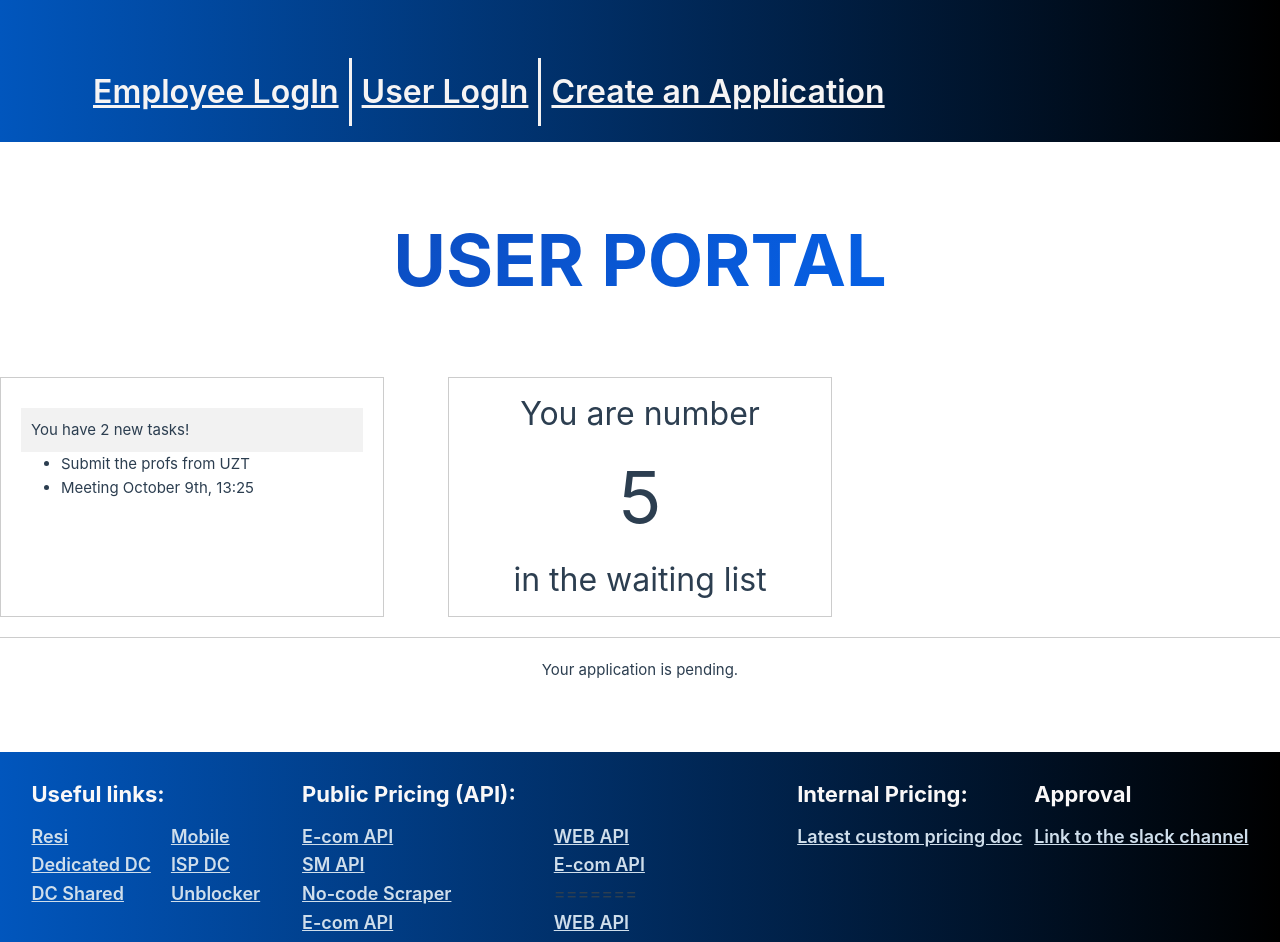
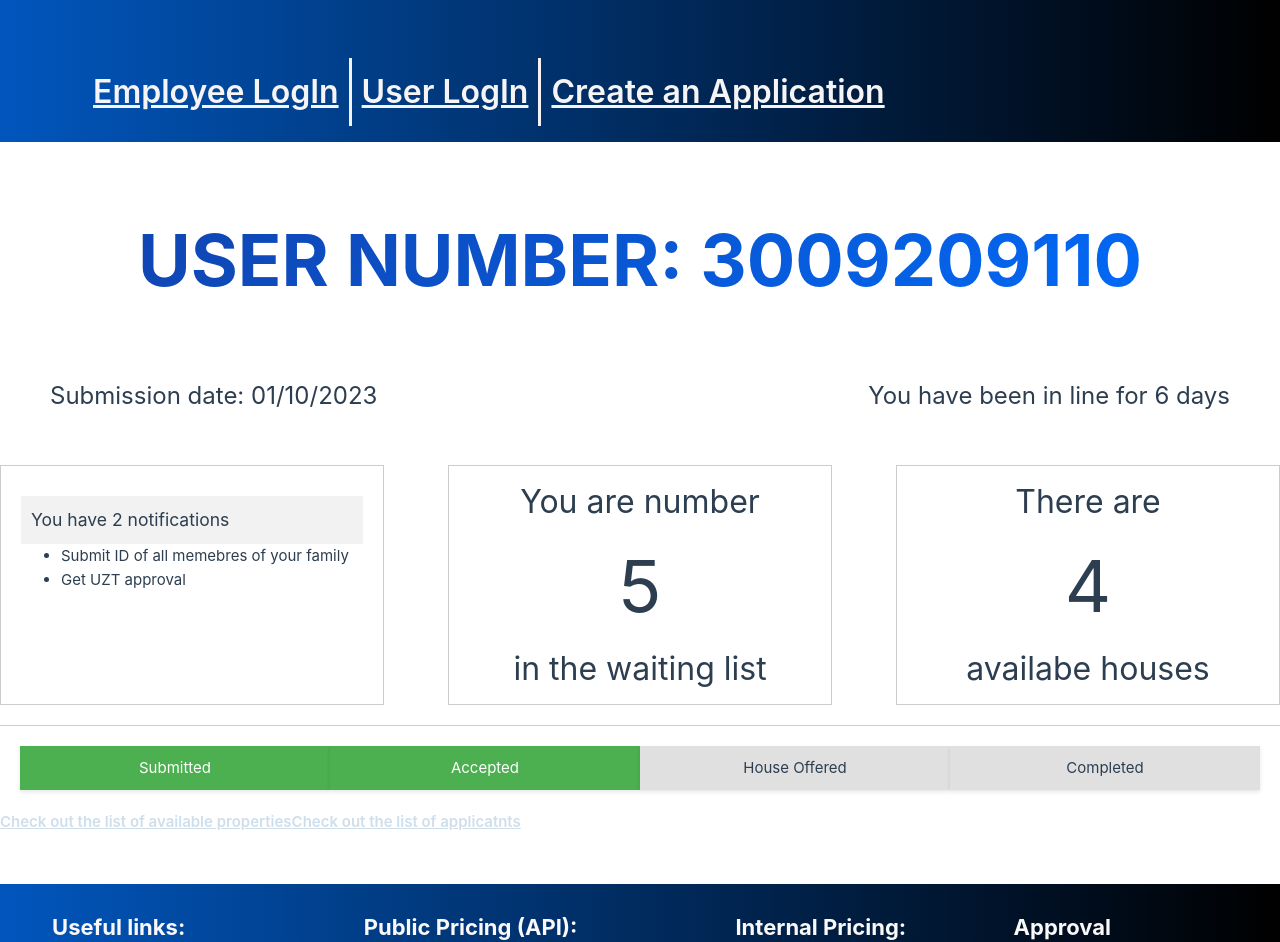
Before and after one commit to SemiColon-SemiPro/hack4vilnius, a Vue app in the folder frontend/: page /Applicant-dash in a window 1280 px wide. Shown: the top 942 px of the page. Built offline with nearby package versions, Linux system fonts and the light colour scheme.

Commit message:
befre the connecting with be

```diff
--- a/frontend/package.json
+++ b/frontend/package.json
@@ -17,6 +17,7 @@
     "html2canvas": "^1.4.1",
     "jspdf": "^2.5.1",
     "pinia": "^2.1.6",
+    "primevue": "^3.35.0",
     "vue": "^3.3.4",
     "vue-router": "^4.2.4"
   },
--- a/frontend/src/components/footerApp.vue
+++ b/frontend/src/components/footerApp.vue
@@ -41,21 +41,6 @@
         <a href="https://smartproxy.com/scraping/no-code/pricing"
           >No-code Scraper</a
         >
-        =======
-        <a href="https://smartproxy.com/scraping/ecommerce/pricing"
-          >E-com API</a
-        >
-        <a href="https://smartproxy.com/scraping/web/pricing">WEB API</a>
-        <a href="https://smartproxy.com/scraping/social-media/pricing"
-          >SM API</a
-        >
-        <a href="https://smartproxy.com/scraping/ecommerce/pricing"
-          >E-com API</a
-        >
-        <a href="https://smartproxy.com/scraping/no-code/pricing"
-          >No-code Scraper</a
-        >
-        >>>>>>> feature/importFE
       </div>
     </div>
     <div id="internal">
--- /dev/null
+++ b/frontend/src/components/progressBar.vue
@@ -0,0 +1,40 @@
+<template>
+  <div class="progress-container">
+    <div
+      v-for="(stage, index) in stages"
+      :key="index"
+      :class="['stage', { active: currentStage >= index }]"
+    >
+      {{ stage }}
+    </div>
+  </div>
+</template>
+
+<script setup>
+import { ref } from 'vue';
+
+const stages = ['Submitted', 'Accepted', 'House Offered', 'Completed'];
+const currentStage = ref(1); // Change this value to represent the current stage (0 for Submitted, 3 for Completed)
+</script>
+
+<style scoped>
+.progress-container {
+  display: flex;
+  justify-content: space-between;
+  width: 100%;
+}
+
+.stage {
+  width: 25%;
+  padding: 10px;
+  background-color: #e0e0e0;
+  text-align: center;
+  box-shadow: 0px 2px 4px rgba(0, 0, 0, 0.1);
+  transition: background-color 0.3s;
+}
+
+.stage.active {
+  background-color: #4caf50;
+  color: white;
+}
+</style>
--- a/frontend/src/components/userView.vue
+++ b/frontend/src/components/userView.vue
@@ -1,31 +1,54 @@
 <template>
+  <div id="dates">
+    <div id="submit-date">
+      Submission date: {{ formatDate(dateOfSubmission) }}
+    </div>
+    <div>You have been in line for {{ daysInLine }} days</div>
+  </div>
   <div class="grid-container">
-    <!-- To-Do Items & Notification -->
     <div class="todo-notification">
-      <div class="notification">You have 2 new tasks!</div>
+      <h3 class="notification">You have 2 notifications</h3>
       <ul>
-        <li>Submit the profs from UZT</li>
-        <li>Meeting October 9th, 13:25</li>
+        <li>Submit ID of all memebres of your family</li>
+        <li>Get UZT approval</li>
       </ul>
-
-      <!-- Notification (just an example structure) -->
     </div>
-
-    <!-- Current Number in Waiting List -->
     <div class="waiting-number">
       <span>You are number</span>
       <h2>5</h2>
       <span>in the waiting list</span>
-      <!-- This is a placeholder number. Replace with your dynamic data. -->
+    </div>
+
+    <div class="waiting-number">
+      <span>There are</span>
+      <h2>4</h2>
+      <span>availabe houses</span>
     </div>
   </div>
 
   <!-- Application Status -->
   <div class="app-status">
-    Your application is pending.
-    <!-- Replace with your dynamic data. -->
+    <PBar />
   </div>
 </template>
+
+<script setup lang="ts">
+import PBar from '../components/progressBar.vue';
+const dateOfSubmission: any = new Date(2023, 9, 1);
+const currentDate: any = new Date();
+const msDifference = currentDate - dateOfSubmission;
+
+const daysInLine = Math.floor(msDifference / (1000 * 60 * 60 * 24));
+
+function formatDate(date) {
+  const day = date.getDate().toString().padStart(2, '0'); // ensures a 2-digit day
+  const month = (date.getMonth() + 1).toString().padStart(2, '0'); // ensures a 2-digit month
+  const year = date.getFullYear();
+
+  return `${day}/${month}/${year}`;
+}
+console.log(daysInLine);
+</script>
 
 <style scoped>
 span {
@@ -33,10 +56,19 @@ span {
 }
 .grid-container {
   display: grid;
-  grid-template-columns: 30vw 30vw;
+  grid-template-columns: 30vw 30vw 30vw;
   gap: 5vw; /* Adjust as needed for space between the grid items */
 }
-
+#dates {
+  display: flex;
+  justify-content: space-between;
+  flex-direction: row;
+  margin-left: 50px;
+  margin-right: 50px;
+  margin-bottom: 50px;
+  font-size: 24px;
+  font-weight: 600;
+}
 .todo-notification {
   /* Style as needed */
   border: 1px solid #ccc;
@@ -69,5 +101,3 @@ span {
   margin-top: 20px; /* Adjust as needed */
 }
 </style>
-
-<script setup></script>
--- a/frontend/src/router/index.ts
+++ b/frontend/src/router/index.ts
@@ -6,6 +6,8 @@ import ApplicantView from '../views/ApplicantView.vue';
 import WorkerLogin from '../views/WorkerLogin.vue';
 import UserLogin from '../views/UserLogin.vue';
 import ApplicantRegistration from '../views/ApplicantRegistrtion.vue';
+import UserList from '../views/userListRanking.vue';
+import HouseList from '../views/housesList.vue';
 
 const router = createRouter({
   history: createWebHistory(import.meta.env.BASE_URL),
@@ -45,6 +47,18 @@ const router = createRouter({
 
       component: UserLogin,
     },
+    {
+      path: '/user-list-ranking',
+      name: 'UserList',
+
+      component: UserList,
+    },
+    {
+      path: '/apt-list',
+      name: 'HouseList',
+
+      component: HouseList,
+    },
   ],
 });
 
--- a/frontend/src/views/ApplicantView.vue
+++ b/frontend/src/views/ApplicantView.vue
@@ -1,6 +1,15 @@
 <template>
-  <h1 class="title">User Portal</h1>
+  <h1 class="title">User number: 3009209110</h1>
+
   <UserView />
+  <div class="links-to-lists">
+    <RouterLink :to="{ name: 'UserList' }"
+      >Check out the list of available properties</RouterLink
+    >
+    <RouterLink :to="{ name: 'UserList' }"
+      >Check out the list of applicatnts</RouterLink
+    >
+  </div>
 </template>
 
 <script setup lang="ts">
--- /dev/null
+++ b/frontend/src/views/userListRanking.vue
@@ -0,0 +1,5 @@
+<template>
+  <div>ranking</div>
+</template>
+
+<script setup lang="ts"></script>
```
Also changed, not shown: frontend/src/views/housesList.vue (renamed from frontend/src/views/CurrentRanking.vue), 1 other file (tests, documents, lock files or other folders).
